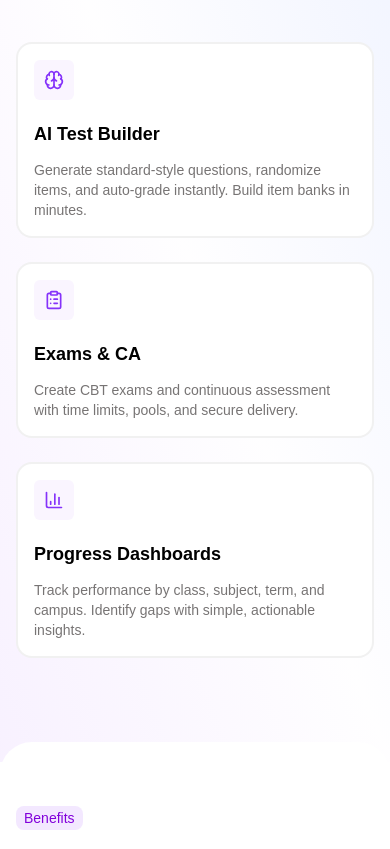
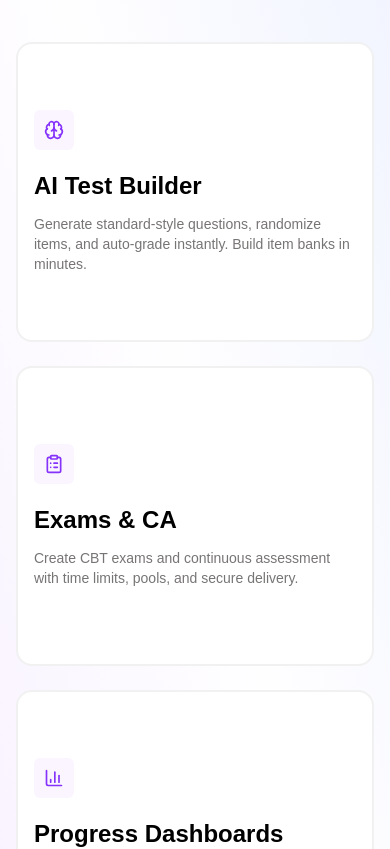
Before and after one commit to KolarDev/IntelliTest-Client, a Next.js app: page / in a window 390 px wide. Shown: the part 1045-1894 px from the top of the page. Built offline with nearby package versions, Linux system fonts and the light colour scheme.

Commit message:
Added height to features

```diff
--- a/src/components/landingpage/featuresSection.tsx
+++ b/src/components/landingpage/featuresSection.tsx
@@ -41,11 +41,11 @@ export const FeatureSection = () => {
         </div>
         <div className="mt-10 grid gap-6 grid-cols-1 md:grid-cols-3">
           {features.map((feature, i) => (
-            <div className="bg-white border-2 rounded-2xl p-4 border-textGrey/10 flex flex-col gap-3 justify-center md:h-[300px]" key={i}>
+            <div className="bg-white border-2 rounded-2xl p-4 border-textGrey/10 flex flex-col gap-3 justify-center h-[300px]" key={i}>
               <div className="mb-2 inline-flex h-10 w-10 items-center justify-center rounded-md bg-purple-50">
                 <feature.icon className="size-5 text-[#8532fa]" />
               </div>
-              <h2 className="text-lg font-semibold">{feature.title}</h2>
+              <h2 className="text-2xl font-semibold md:text-lg">{feature.title}</h2>
               <p className="text-sm text-muted-foreground text-textGrey">{feature.desc}</p>
             </div>
           ))}
```
